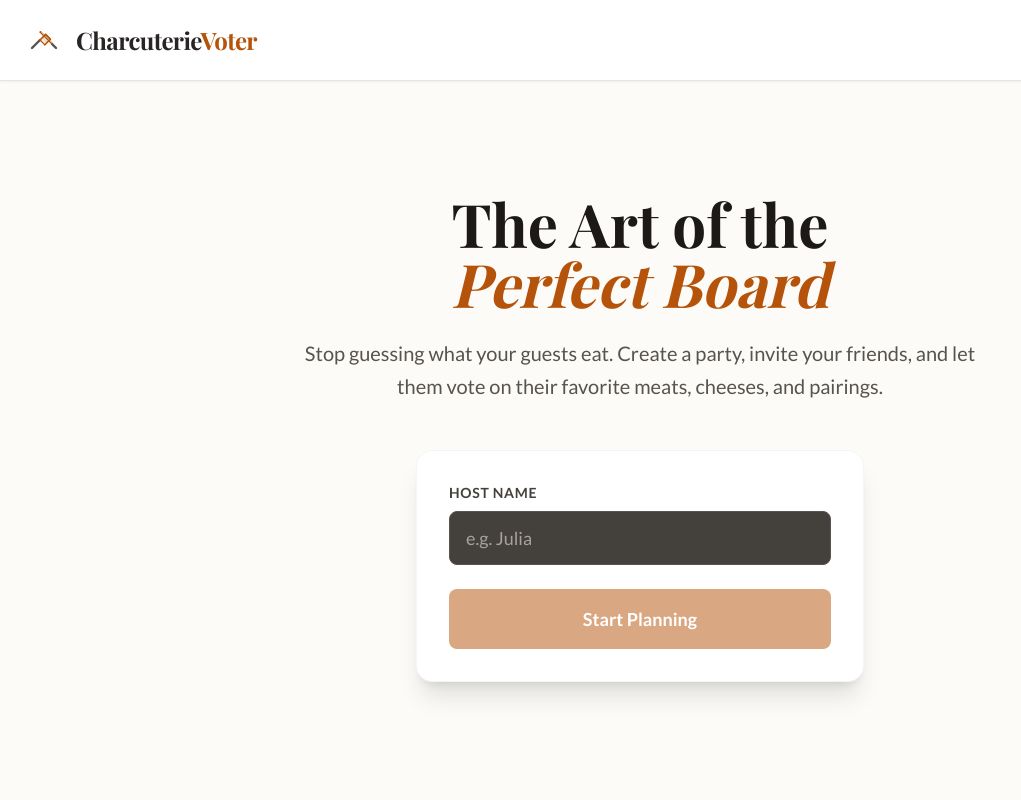
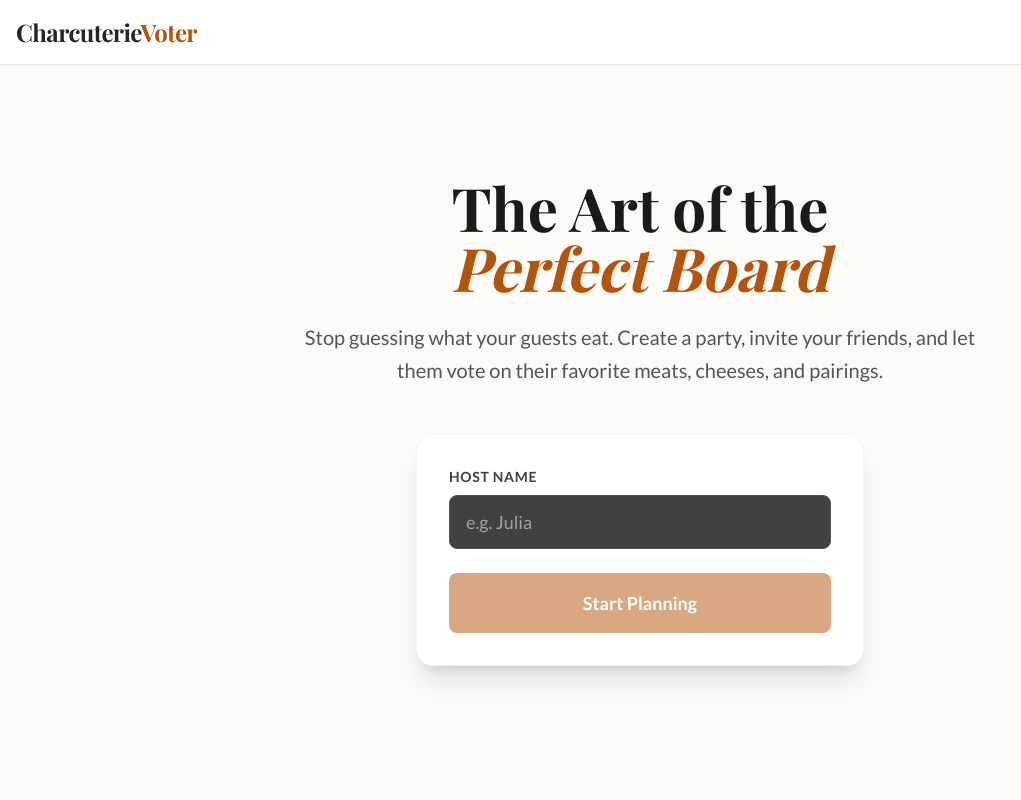
Before and after one commit to 5hdaniel/charcuterie, a React (Vite) app: page / in a window 1280 px wide. Shown: the top 800 px of the page, without its empty margins (0-1021 px from the left). Built offline with nearby package versions, Linux system fonts and the light colour scheme; no server answers; a web font is replaced by a local one.

Commit message:
feat: Remove logo from header, keep CharcuterieVoter text only

```diff
--- a/src/App.tsx
+++ b/src/App.tsx
@@ -11,32 +11,7 @@ const Layout: React.FC<{ children: React.ReactNode }> = ({ children }) => (
   <div className="min-h-screen bg-board-light text-stone-800 font-sans selection:bg-accent selection:text-white">
     <header className="bg-white border-b border-stone-200 py-4 shadow-sm sticky top-0 z-50">
       <div className="container mx-auto px-4 flex justify-between items-center">
-        <div className="flex items-center gap-3 text-stone-800">
-           {/* Custom Pencil Sketch Logo: Chisel (Left-Right) and Prolonged (Right-Left) */}
-           <svg viewBox="0 0 60 60" fill="none" stroke="currentColor" strokeWidth="2" strokeLinecap="round" strokeLinejoin="round" className="w-12 h-12 text-accent">
-              {/* Chisel Knife (Diagonal Right /) - Short, wide blade */}
-              <g transform="translate(15, 15)">
-                 {/* Handle */}
-                 <path d="M5 25 L15 15" strokeWidth="3" className="text-stone-600" />
-                 <path d="M4 24 L6 26" strokeWidth="1" className="opacity-50"/>
-                 {/* Blade */}
-                 <path d="M15 15 L22 8 L28 14 L21 21" fill="currentColor" fillOpacity="0.1" />
-                 <path d="M15 15 L21 21" strokeWidth="1.5"/> {/* Spine */}
-                 <path d="M22 8 L28 14" strokeWidth="1.5"/> {/* Edge */}
-                 <path d="M18 12 L24 18" strokeWidth="1" className="opacity-30"/> {/* Texture */}
-              </g>
-
-              {/* Prolonged Knife (Diagonal Left \) - Long, thin blade */}
-              <g transform="translate(25, 15)">
-                 {/* Handle */}
-                 <path d="M25 25 L20 20" strokeWidth="3" className="text-stone-600" />
-                 {/* Blade */}
-                 <path d="M20 20 L5 5" strokeWidth="1.5" fill="none" />
-                 <path d="M21 19 L6 4" strokeWidth="1" className="opacity-60" />
-                 <path d="M5 5 L6 4" strokeWidth="1" /> {/* Tip */}
-                 <path d="M15 15 L10 10" strokeWidth="1" className="opacity-30"/> {/* Texture */}
-              </g>
-           </svg>
+        <div className="flex items-center text-stone-800">
            <span className="font-serif text-2xl font-bold tracking-tight">Charcuterie<span className="text-accent">Voter</span></span>
         </div>
       </div>
```
